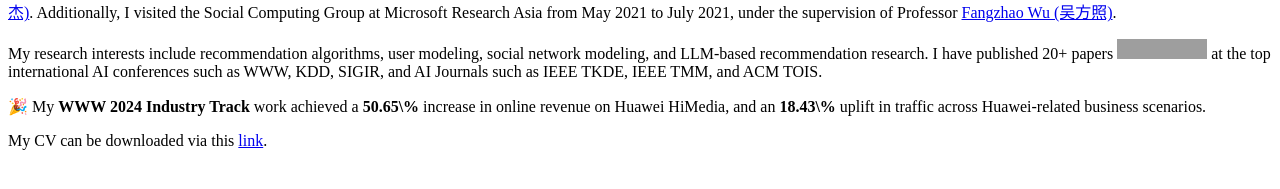
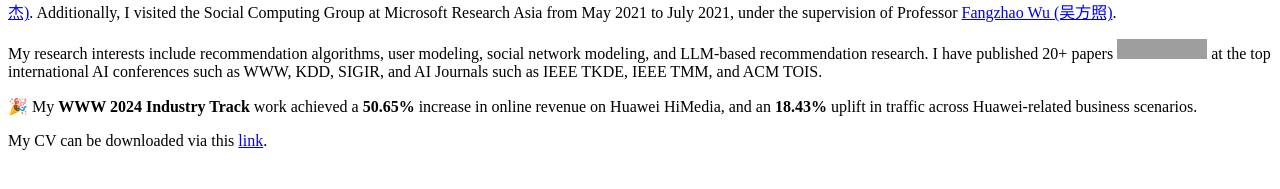
Before and after one commit to PeiJieSun/peijiesun.github.io, a Jekyll site: the page built from _pages/includes/intro.md, in a window 1280 px wide. Shown: the part 693-882 px from the top of the page. Built offline with Jekyll 4.4.1, drawn with Linux system fonts in a browser that asks for light colours; our own code applies the rules of GitHub Pages for plain Markdown files; comment, search, counter and statistics services are not loaded; grey boxes are pictures that could not be loaded.

```diff
--- a/_pages/includes/intro.md
+++ b/_pages/includes/intro.md
@@ -8,6 +8,6 @@ During my doctoral studies, I visited Missouri University of Science and Technol
 
 My research interests include recommendation algorithms, user modeling, social network modeling, and LLM-based recommendation research. I have published 20+ papers <a href='https://scholar.google.com/citations?user=VSxn2IcAAAAJ'><img src="https://img.shields.io/endpoint?logo=Google%20Scholar&url=https%3A%2F%2Fcdn.jsdelivr.net%2Fgh%2FPeiJieSun%2Fpeijiesun.github.io@google-scholar-stats%2Fgs_data_shieldsio.json&labelColor=f6f6f6&color=9cf&style=flat&label=citations"></a> at the top international AI conferences such as WWW, KDD, SIGIR, and AI Journals such as IEEE TKDE, IEEE TMM, and ACM TOIS.
 
-🎉 My **WWW 2024 Industry Track** work achieved a **50.65\%** increase in online revenue on Huawei HiMedia, and an **18.43\%** uplift in traffic across Huawei-related business scenarios.
+🎉 My **WWW 2024 Industry Track** work achieved a **50.65%** increase in online revenue on Huawei HiMedia, and an **18.43%** uplift in traffic across Huawei-related business scenarios.
 
 My CV can be downloaded via this [link](https://www.dropbox.com/scl/fi/stlulz6bu2enmv6tg4c3d/CV_PeijieSun.pdf?rlkey=3uaw8tbscqqj148ke7rbyb32b&st=unct51qy&dl=0).
```
